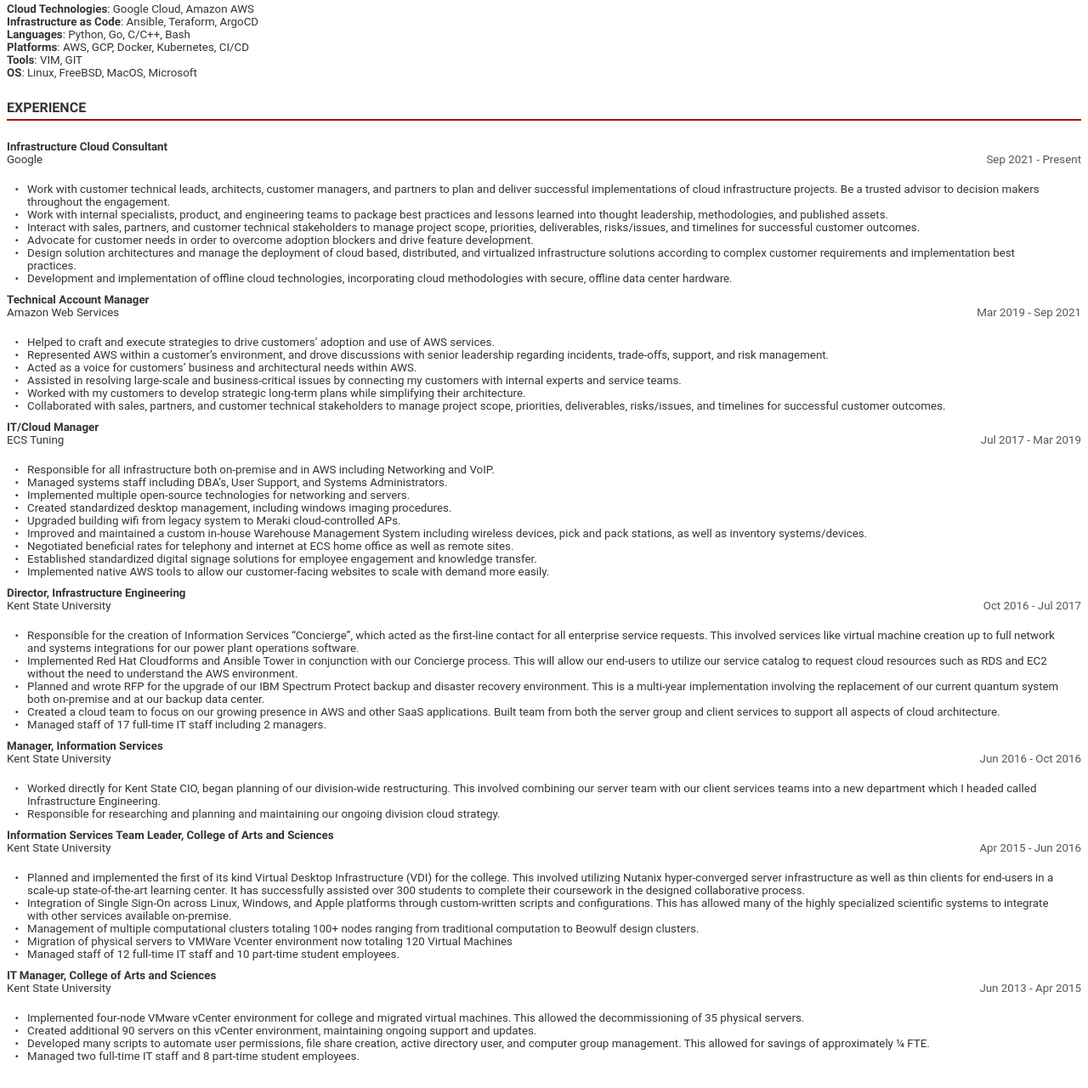
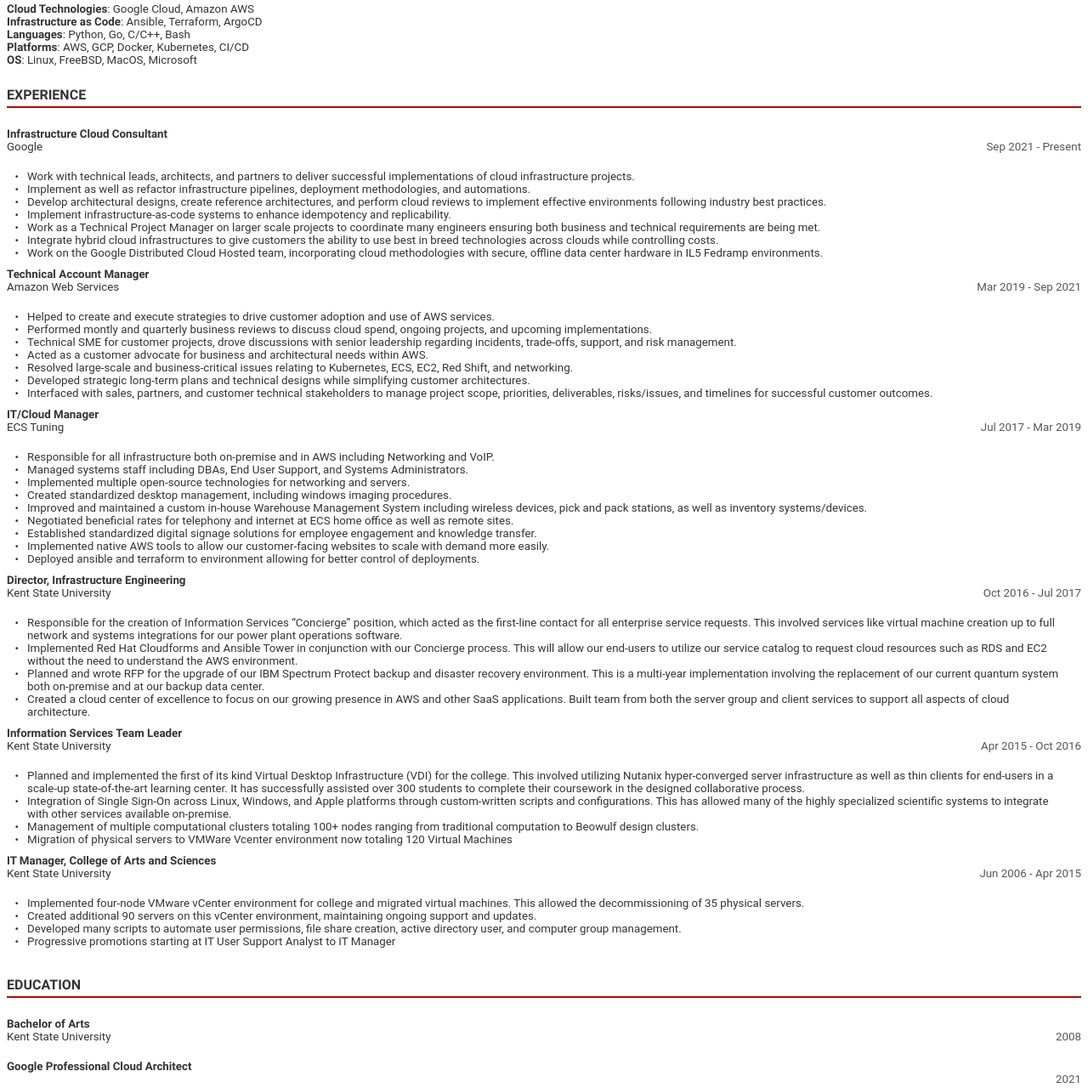
Before and after one commit to errolsancaktar/errolsancaktar.github.io, a plain HTML site: page resume/index.html in a window 1280 px wide. Shown: the part 142-1422 px from the top of the page at 85% size. Drawn offline with Linux system fonts and the light colour scheme; a web font is replaced by a local one.

Commit message:
New Resume Version

```diff
--- a/resume/index.html
+++ b/resume/index.html
@@ -35,13 +35,11 @@
 
     <li><span class="key-title">Cloud Technologies</span>: Google Cloud, Amazon AWS</li>
 
-    <li><span class="key-title">Infrastructure as Code</span>: Ansible, Teraform, ArgoCD</li>
+    <li><span class="key-title">Infrastructure as Code</span>: Ansible, Terraform, ArgoCD</li>
 
     <li><span class="key-title">Languages</span>: Python, Go, C/C++, Bash</li>
 
     <li><span class="key-title">Platforms</span>: AWS, GCP, Docker, Kubernetes, CI/CD</li>
-
-    <li><span class="key-title">Tools</span>: VIM, GIT</li>
 
     <li><span class="key-title">OS</span>: Linux, FreeBSD, MacOS, Microsoft</li>
 
@@ -56,17 +54,19 @@
         </div>
         <ul class="work-description">
 
-            <li>Work with customer technical leads, architects, customer managers, and partners to plan and deliver successful implementations of cloud infrastructure projects. Be a trusted advisor to decision makers throughout the engagement.</li>
+            <li>Work with technical leads, architects, and partners to deliver successful implementations of cloud infrastructure projects.</li>
 
-            <li>Work with internal specialists, product, and engineering teams to package best practices and lessons learned into thought leadership, methodologies, and published assets.</li>
+            <li>Implement as well as refactor infrastructure pipelines, deployment methodologies, and automations.</li>
 
-            <li>Interact with sales, partners, and customer technical stakeholders to manage project scope, priorities, deliverables, risks/issues, and timelines for successful customer outcomes.</li>
+            <li>Develop architectural designs, create reference architectures, and perform cloud reviews to implement effective environments following industry best practices.</li>
 
-            <li>Advocate for customer needs in order to overcome adoption blockers and drive feature development.</li>
+            <li>Implement infrastructure-as-code systems to enhance idempotency and replicability.</li>
 
-            <li>Design solution architectures and manage the deployment of cloud based, distributed, and virtualized infrastructure solutions according to complex customer requirements and implementation best practices.</li>
+            <li>Work as a Technical Project Manager on larger scale projects to coordinate many engineers ensuring both business and technical requirements are being met.</li>
 
-            <li>Development and implementation of offline cloud technologies, incorporating cloud methodologies with secure, offline data center hardware.</li>
+            <li>Integrate hybrid cloud infrastructures to give customers the ability to use best in breed technologies across clouds while controlling costs.</li>
+
+            <li>Work on the Google Distributed Cloud Hosted team, incorporating cloud methodologies with secure, offline data center hardware in IL5 Fedramp environments.</li>
 
         </ul>
     </li>
@@ -79,17 +79,19 @@
         </div>
         <ul class="work-description">
 
-            <li>Helped to craft and execute strategies to drive customers’ adoption and use of AWS services.</li>
+            <li>Helped to create and execute strategies to drive customer adoption and use of AWS services.</li>
 
-            <li>Represented AWS within a customer’s environment, and drove discussions with senior leadership regarding incidents, trade-offs, support, and risk management.</li>
+            <li>Performed montly and quarterly business reviews to discuss cloud spend, ongoing projects, and upcoming implementations.</li>
 
-            <li>Acted as a voice for customers’ business and architectural needs within AWS.</li>
+            <li>Technical SME for customer projects, drove discussions with senior leadership regarding incidents, trade-offs, support, and risk management.</li>
 
-            <li>Assisted in resolving large-scale and business-critical issues by connecting my customers with internal experts and service teams.</li>
+            <li>Acted as a customer advocate for business and architectural needs within AWS.</li>
 
-            <li>Worked with my customers to develop strategic long-term plans while simplifying their architecture.</li>
+            <li>Resolved large-scale and business-critical issues relating to Kubernetes, ECS, EC2, Red Shift, and networking.</li>
 
-            <li>Collaborated with sales, partners, and customer technical stakeholders to manage project scope, priorities, deliverables, risks/issues, and timelines for successful customer outcomes.</li>
+            <li>Developed strategic long-term plans and technical designs while simplifying customer architectures.</li>
+
+            <li>Interfaced with sales, partners, and customer technical stakeholders to manage project scope, priorities, deliverables, risks/issues, and timelines for successful customer outcomes.</li>
 
         </ul>
     </li>
@@ -104,13 +106,11 @@
 
             <li>Responsible for all infrastructure both on-premise and in AWS including Networking and VoIP.</li>
 
-            <li>Managed systems staff including DBA’s, User Support, and Systems Administrators.</li>
+            <li>Managed systems staff including DBAs, End User Support, and Systems Administrators.</li>
 
             <li>Implemented multiple open-source technologies for networking and servers.</li>
 
             <li>Created standardized desktop management, including windows imaging procedures.</li>
-
-            <li>Upgraded building wifi from legacy system to Meraki cloud-controlled APs.</li>
 
             <li>Improved and maintained a custom in-house Warehouse Management System including wireless devices, pick and pack stations, as well as inventory systems/devices.</li>
 
@@ -119,6 +119,8 @@
             <li>Established standardized digital signage solutions for employee engagement and knowledge transfer.</li>
 
             <li>Implemented native AWS tools to allow our customer-facing websites to scale with demand more easily.</li>
+
+            <li>Deployed ansible and terraform to environment allowing for better control of deployments.</li>
 
         </ul>
     </li>
@@ -131,39 +133,22 @@
         </div>
         <ul class="work-description">
 
-            <li>Responsible for the creation of Information Services “Concierge”, which acted as the first-line contact for all enterprise service requests. This involved services like virtual machine creation up to full network and systems integrations for our power plant operations software.</li>
+            <li>Responsible for the creation of Information Services “Concierge” position, which acted as the first-line contact for all enterprise service requests. This involved services like virtual machine creation up to full network and systems integrations for our power plant operations software.</li>
 
             <li>Implemented Red Hat Cloudforms and Ansible Tower in conjunction with our Concierge process. This will allow our end-users to utilize our service catalog to request cloud resources such as RDS and EC2 without the need to understand the AWS environment.</li>
 
             <li>Planned and wrote RFP for the upgrade of our IBM Spectrum Protect backup and disaster recovery environment. This is a multi-year implementation involving the replacement of our current quantum system both on-premise and at our backup data center.</li>
 
-            <li>Created a cloud team to focus on our growing presence in AWS and other SaaS applications. Built team from both the server group and client services to support all aspects of cloud architecture.</li>
-
-            <li>Managed staff of 17 full-time IT staff including 2 managers.</li>
+            <li>Created a cloud center of excellence to focus on our growing presence in AWS and other SaaS applications. Built team from both the server group and client services to support all aspects of cloud architecture.</li>
 
         </ul>
     </li>
 
     <li style="break-before:auto; break-after:auto;break-inside:avoid">
-        <div class="work-title">Manager, Information Services</div>
+        <div class="work-title">Information Services Team Leader</div>
         <div class="work-subheader">
             <div class="work-company">Kent State University</div>
-            <div class="work-date">Jun 2016 - Oct 2016</div>
-        </div>
-        <ul class="work-description">
-
-            <li>Worked directly for Kent State CIO, began planning of our division-wide restructuring. This involved combining our server team with our client services teams into a new department which I headed called Infrastructure Engineering.</li>
-
-            <li>Responsible for researching and planning and maintaining our ongoing division cloud strategy.</li>
-
-        </ul>
-    </li>
-
-    <li style="break-before:auto; break-after:auto;break-inside:avoid">
-        <div class="work-title">Information Services Team Leader, College of Arts and Sciences</div>
-        <div class="work-subheader">
-            <div class="work-company">Kent State University</div>
-            <div class="work-date">Apr 2015 - Jun 2016</div>
+            <div class="work-date">Apr 2015 - Oct 2016</div>
         </div>
         <ul class="work-description">
 
@@ -175,8 +160,6 @@
 
             <li>Migration of physical servers to VMWare Vcenter environment now totaling 120 Virtual Machines</li>
 
-            <li>Managed staff of 12 full-time IT staff and 10 part-time student employees.</li>
-
         </ul>
     </li>
 
@@ -184,7 +167,7 @@
         <div class="work-title">IT Manager, College of Arts and Sciences</div>
         <div class="work-subheader">
             <div class="work-company">Kent State University</div>
-            <div class="work-date">Jun 2013 - Apr 2015</div>
+            <div class="work-date">Jun 2006 - Apr 2015</div>
         </div>
         <ul class="work-description">
 
@@ -192,9 +175,9 @@
 
             <li>Created additional 90 servers on this vCenter environment, maintaining ongoing support and updates.</li>
 
-            <li>Developed many scripts to automate user permissions, file share creation, active directory user, and computer group management. This allowed for savings of approximately ¼ FTE.</li>
+            <li>Developed many scripts to automate user permissions, file share creation, active directory user, and computer group management.</li>
 
-            <li>Managed two full-time IT staff and 8 part-time student employees.</li>
+            <li>Progressive promotions starting at IT User Support Analyst to IT Manager</li>
 
         </ul>
     </li>
@@ -289,7 +272,7 @@
 <div id="download">
     <a href="errol_sancaktar_resume.pdf"><img class="download_button noprint" src="download.jpg"></a>
 </div>
-<div id="update"><p class="noprint">Updated: 2023-03-15</p></div>
+<div id="update"><p class="noprint">Updated: 2023-05-11</p></div>
 <div id="print">
     This page is intended to be viewed online and may not be printed. Please Download this resume from the download link at the top right of the page </p>
 </div>
--- a/resume/resume.css
+++ b/resume/resume.css
@@ -1,39 +1,3 @@
-@font-face {
-    font-family: "prairie";
-    src:  url("fonts/prairie.woff2") format("woff2");
-    font-weight: normal;
-    font-style: normal;
-    font-display: block;
-}
-
-.icon {
-    font-family: 'prairie';
-    font-style: normal;
-    font-weight: normal;
-    font-variant: normal;
-    text-transform: none;
-    line-height: 1;
-    vertical-align: middle;
-}
-
-.icon-link:before {
-    content: "\e900";
-}
-.icon-location-pin:before {
-    content: "\e901";
-}
-.icon-mail:before {
-    content: "\e902";
-}
-.icon-phone:before {
-    content: "\e903";
-}
-.icon.icon-github:before {
-    content: "\e904";
-}
-.icon-linkedin:before {
-    content: "\e905";
-}
 @page {
     size: letter portrait;
     margin: 0.5cm 1cm;
@@ -174,3 +138,39 @@
 }
 #print { display: none; }
 #noprint { display: block; }
+@font-face {
+    font-family: "prairie";
+    src:  url("fonts/prairie.woff2") format("woff2");
+    font-weight: normal;
+    font-style: normal;
+    font-display: block;
+}
+
+.icon {
+    font-family: 'prairie';
+    font-style: normal;
+    font-weight: normal;
+    font-variant: normal;
+    text-transform: none;
+    line-height: 1;
+    vertical-align: middle;
+}
+
+.icon-link:before {
+    content: "\e900";
+}
+.icon-location-pin:before {
+    content: "\e901";
+}
+.icon-mail:before {
+    content: "\e902";
+}
+.icon-phone:before {
+    content: "\e903";
+}
+.icon.icon-github:before {
+    content: "\e904";
+}
+.icon-linkedin:before {
+    content: "\e905";
+}
```
Also changed, not shown: 1 other file.
